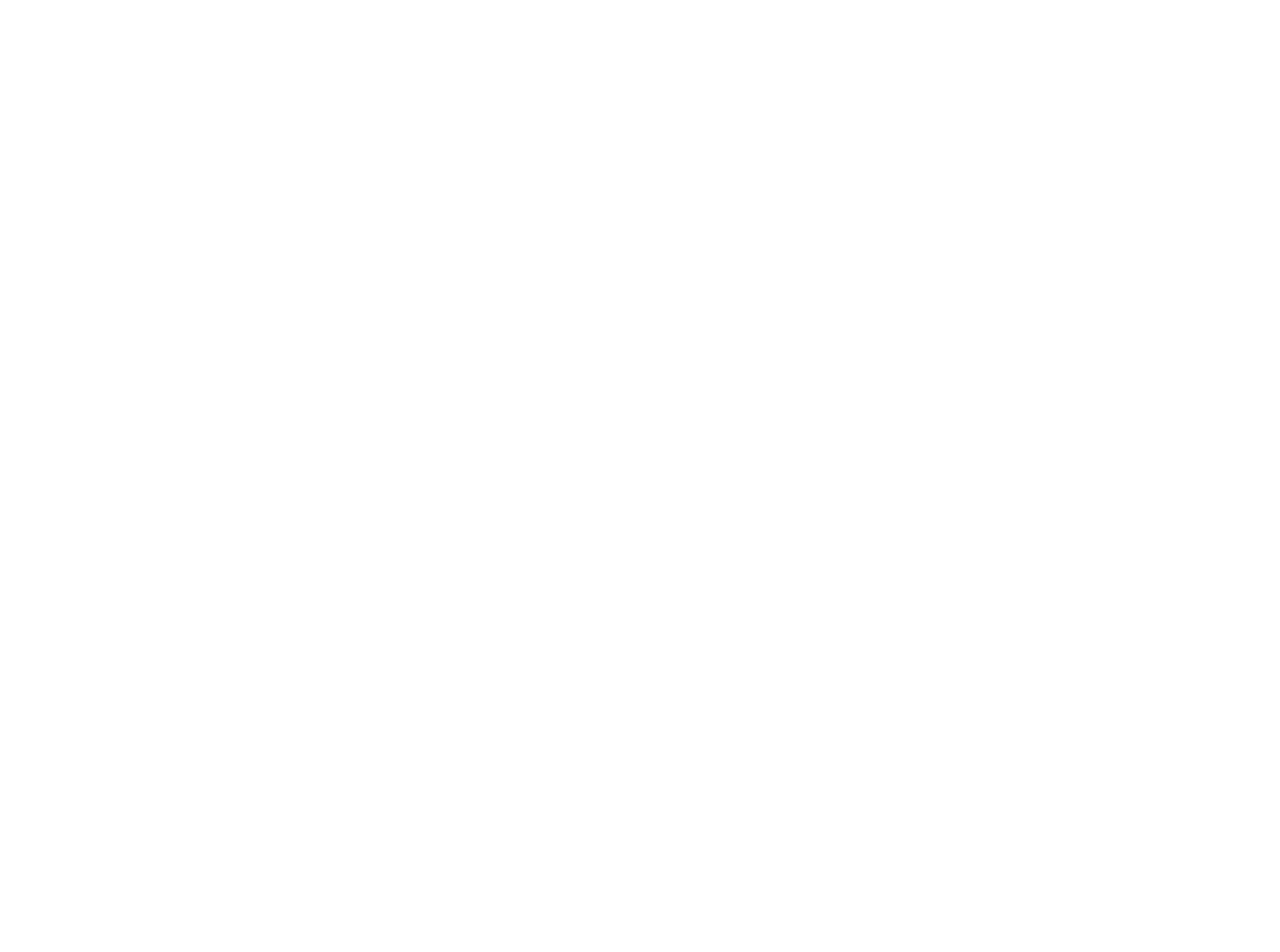
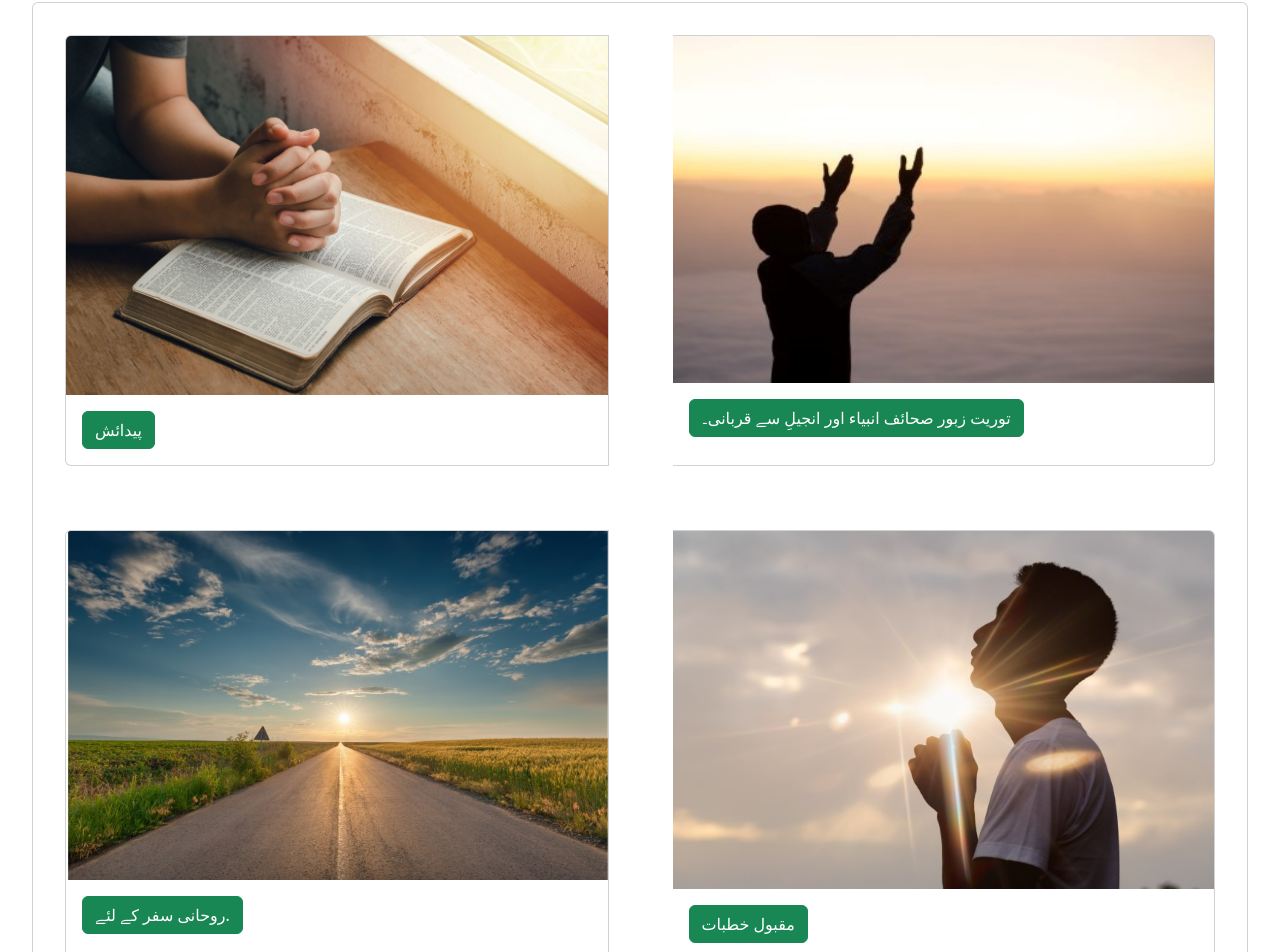
Before and after one commit to projctsite/rahe1, a React (Create React App) app: page / in a window 1280 px wide. Shown: the part 1837-2789 px from the top of the page. Before the commit the page ends 1415 px from the top, so only its background shows below. Built offline with nearby package versions, Linux system fonts and the light colour scheme.

Commit message:
for new images

```diff
--- a/src/App.js
+++ b/src/App.js
@@ -12,7 +12,7 @@
 import './App.css';
 
 function App() {
-  const [currentLanguage, setCurrentLanguage] = useState('English');
+  const [currentLanguage, setCurrentLanguage] = useState('اردو(Urdu)');
   const holybook = {
     "English" : "HOLY BOOK",
     "हिंदुस्तानी उर्दू(Hindustani Urdu)"   : "किताब ए मुकद्दस",
@@ -37,6 +37,8 @@
     "اردو(Urdu)"    : "آپ یہاں کیا تلاش کرنا چاہتے ہیں؟"
   }
 
+
+
   const praisingGod= {
     "English" : "Praising God",
     "हिंदुस्तानी उर्दू(Hindustani Urdu)"   : "ख़ुदा की तारीफ़",
@@ -55,13 +57,51 @@
     "اردو(Urdu)"    : "راہ نجات حاصل کرنے والوں کے واقعات۔"
   }
 
+  const birth= {
+    "English" : "Birth",
+    "हिंदुस्तानी उर्दू(Hindustani Urdu)"   : "पैदाइश",
+    "اردو(Urdu)"    : "پیدائش"
+  }
+
+  const sacrifice= {
+    "English" : "Sacrifice from Torah, Psalms, Prophets and Gospel",
+    "हिंदुस्तानी उर्दू(Hindustani Urdu)"   : "तौरात, ज़बूर, सहाइफ़-ए अंबिया और इंजील से क़ुर्बानी",
+    "اردو(Urdu)"    : "توریت زبور صحائف انبیاء اور انجیلِ سے قربانی۔ "
+  }
+
+  const journey = {
+    "English" : "For a spiritual journey",
+    "हिंदुस्तानी उर्दू(Hindustani Urdu)"   : "रूहानी सफ़र के लिए",
+    "اردو(Urdu)"    : "روحانی سفر کے لئے."
+  }
+
+  const popular = {
+    "English" : "Popular Sermons",
+    "हिंदुस्तानी उर्दू(Hindustani Urdu)"   : "मकबूल ख़ुतबात",
+    "اردو(Urdu)"    : "مقبول خطبات "
+  }
+
+  const attributes = {
+    "English" : "Attributes of Christ",
+    "हिंदुस्तानी उर्दू(Hindustani Urdu)"   : "सिफ़ात-ए मसीह",
+    "اردو(Urdu)"    : "صفات مسیح"
+  }
+
+  const prophets = {
+    "English" : "Events of the Prophets",
+    "हिंदुस्तानी उर्दू(Hindustani Urdu)"   : "नबियों के वाक़ियात",
+    "اردو(Urdu)"    : "نبیوں کے واقعات "
+  }
+
+
+
 
   const handleLanguageChange = (language) => {
     setCurrentLanguage(language);
   };
   return (
    <>
-    <Navbar className='navbar-brand' collapseOnSelect expand="lg" bg="dark" variant="dark">
+    <Navbar className='navbar-brand' collapseOnSelect expand="lg" bg="success" variant="dark" sticky="top">
       <Container>
         <Navbar.Brand href="#home"><img src={logo}  weign="40" height="40" alt="logo" />RaheNajat.Life</Navbar.Brand>
         <Navbar.Toggle aria-controls="responsive-navbar-nav" >
@@ -99,11 +139,11 @@
         resizePercentage={0.7}
       />
 
+
     <br/><br/>
     <h2 style={{ textAlign: 'center', fontWeight: 'bold' }}>
       {text1[currentLanguage]}
     </h2>
-    <Container className="d-flex justify-content-center">
     <Card style={{   margin: '2rem 2rem' }}>
 
 <CardGroup>
@@ -157,7 +197,91 @@
 
 
 </Card>
-    </Container>
+
+
+<br/><br/>
+    <h2 style={{ textAlign: 'center', fontWeight: 'bold' }}>
+      {sermons[currentLanguage]}
+    </h2>
+    <Card style={{   margin: '2rem 2rem' }}>
+
+<CardGroup>
+<Card style={{ width: '18rem', margin: '2rem 2rem'  }}>
+  <Card.Img variant="top" src={bible} />
+  <Card.Body>
+    {/*<Card.Title>Card Title</Card.Title>
+    <Card.Text>
+      Some quick example text to build on the card title and make up the
+      bulk of the card's content.
+    </Card.Text>*/}
+    <Button variant="success">{birth[currentLanguage]}</Button>
+  </Card.Body>
+</Card>
+<Card style={{ width: '18rem', margin: '2rem 2rem'  }}>
+  <Card.Img variant="top" src={prasing} />
+  <Card.Body>
+    {/*<Card.Title>Card Title</Card.Title>
+    <Card.Text>
+      Some quick example text to build on the card title and make up the
+      bulk of the card's content.
+    </Card.Text>*/}
+    <Button variant="success">{sacrifice[currentLanguage]}</Button>
+  </Card.Body>
+</Card>
+</CardGroup>
+<CardGroup>
+<Card style={{ width: '18rem', margin: '2rem 2rem'  }}>
+  <Card.Img variant="top" src={way} />
+  <Card.Body>
+    {/*<Card.Title>Card Title</Card.Title>
+    <Card.Text>
+      Some quick example text to build on the card title and make up the
+      bulk of the card's content.
+    </Card.Text>*/}
+    <Button variant="success">{journey[currentLanguage]}</Button>
+  </Card.Body>
+</Card>
+<Card style={{ width: '18rem', margin: '2rem 2rem'  }}>
+  <Card.Img variant="top" src={testimony1} />
+  <Card.Body>
+    {/*<Card.Title>Card Title</Card.Title>
+    <Card.Text>
+      Some quick example text to build on the card title and make up the
+      bulk of the card's content.
+    </Card.Text>*/}
+    <Button variant="success">{popular[currentLanguage]}</Button>
+  </Card.Body>
+</Card>
+</CardGroup>
+
+<CardGroup>
+<Card style={{ width: '18rem', margin: '2rem 2rem'  }}>
+  <Card.Img variant="top" src={way} />
+  <Card.Body>
+    {/*<Card.Title>Card Title</Card.Title>
+    <Card.Text>
+      Some quick example text to build on the card title and make up the
+      bulk of the card's content.
+    </Card.Text>*/}
+    <Button variant="success">{attributes[currentLanguage]}</Button>
+  </Card.Body>
+</Card>
+<Card style={{ width: '18rem', margin: '2rem 2rem'  }}>
+  <Card.Img variant="top" src={testimony1} />
+  <Card.Body>
+    {/*<Card.Title>Card Title</Card.Title>
+    <Card.Text>
+      Some quick example text to build on the card title and make up the
+      bulk of the card's content.
+    </Card.Text>*/}
+    <Button variant="success">{prophets[currentLanguage]}</Button>
+  </Card.Body>
+</Card>
+</CardGroup>
+
+
+</Card>
+
     </>
 
 
```
Lines whose indentation alone changed are shown as unchanged.
